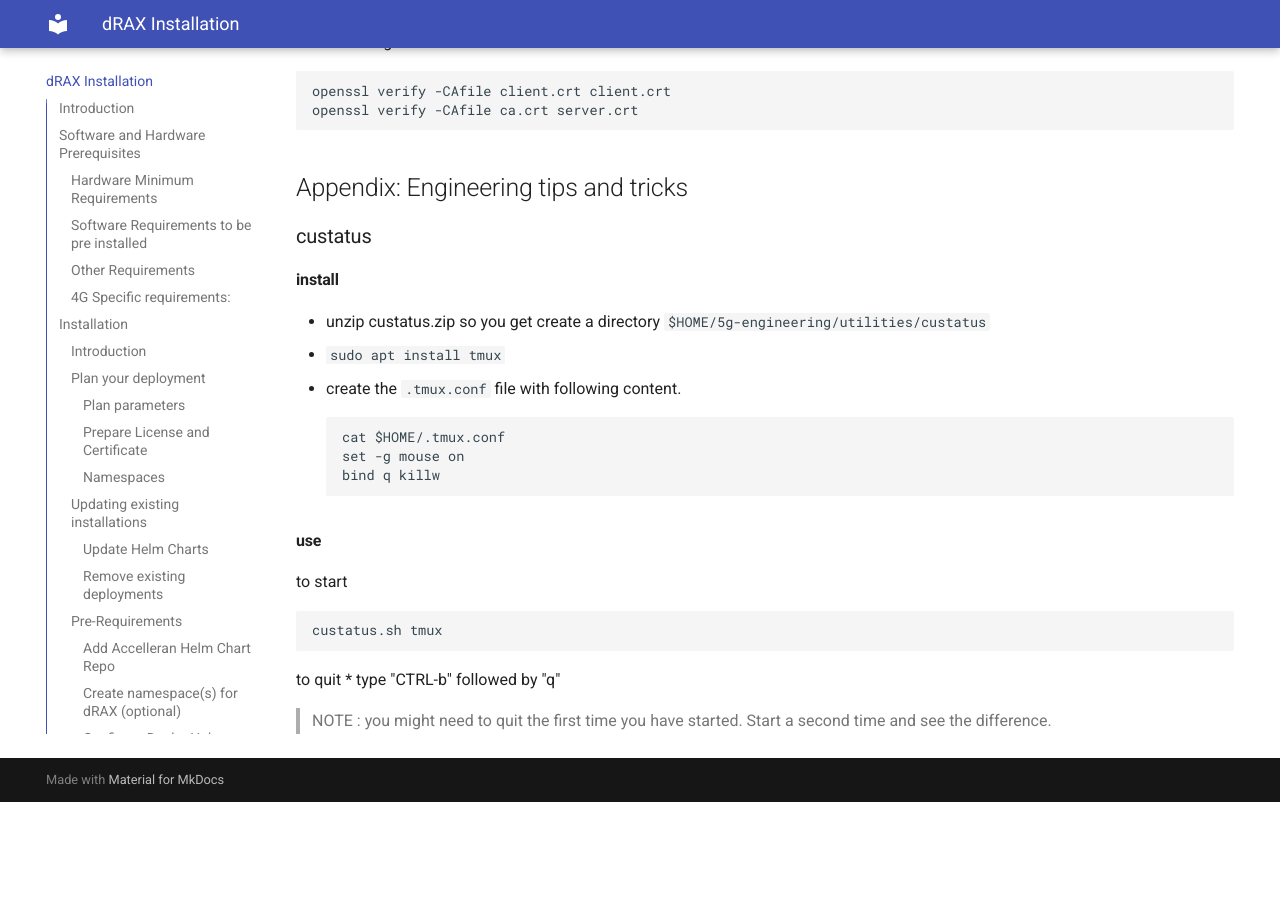
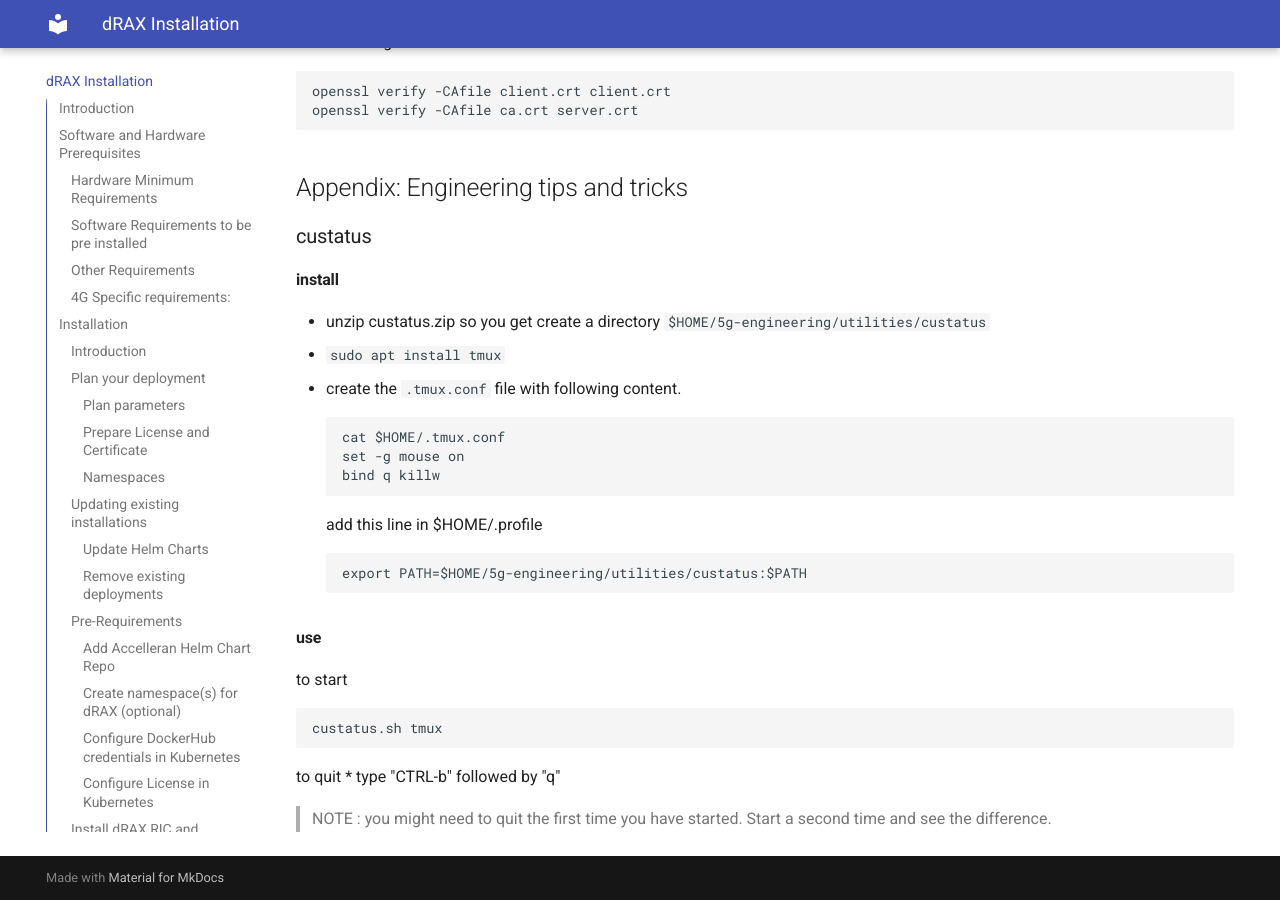
Before and after one commit to accelleran/drax-docs, an MkDocs documentation site: the page built from docs/drax-install/index.md, in a window 1280 px wide and 900 px high, scrolled down 36865 px. Built offline with MkDocs 1.6.1 and Material for MkDocs 9.7.7, drawn with Linux system fonts in a browser that asks for light colours; the version menu is left out; before the commit the page ends 37667 px from its top, so only the background shows below that.

Commit message:
Update index.md

````diff
--- a/docs/drax-install/index.md
+++ b/docs/drax-install/index.md
@@ -1186,6 +1186,11 @@ cat $HOME/.tmux.conf
 set -g mouse on
 bind q killw
 ```
+add this line in $HOME/.profile
+```
+export PATH=$HOME/5g-engineering/utilities/custatus:$PATH
+```
+
 #### use
 to start
 ```
````
